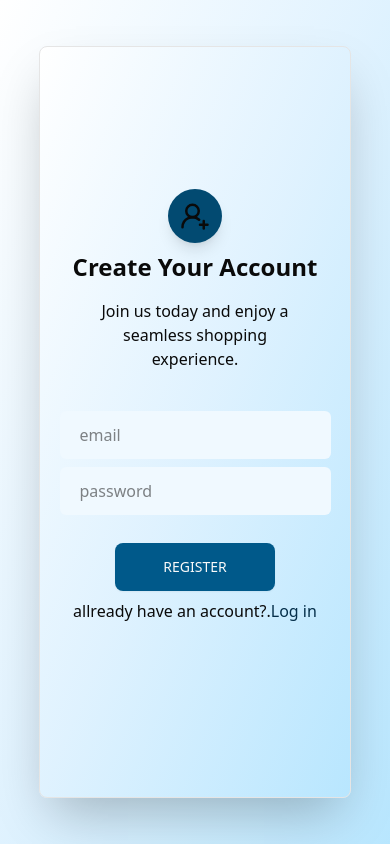
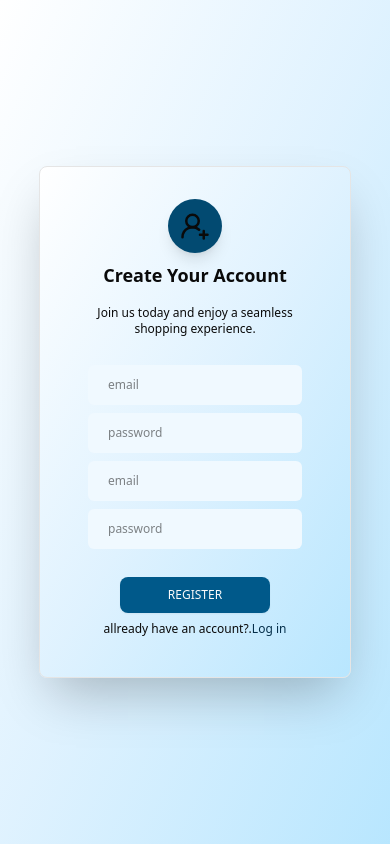
Before and after one commit to dalwadi1/Fashnova-ecom, a React (Vite) app: page /register in a window 390 px wide. Built offline with nearby package versions, Linux system fonts and the light colour scheme.

Commit message:
change auth pages

```diff
--- a/src/pages/authPages/Login.jsx
+++ b/src/pages/authPages/Login.jsx
@@ -6,22 +6,22 @@ import { Link } from 'react-router'
 const Login = () => {
     return (
         <div className='w-full h-screen flex items-center justify-center bg-gradient-to-br from-white via-sky-100 to-sky-200'>
-            <div className='max-w-[80vw] h-[89vh] flex flex-col items-center justify-center bg-gradient-to-br from-white via-sky-100 to-sky-200 shadow-2xl p-5 rounded-md border-1'>
-                <div className='flex items-center justify-center rounded-full bg-sky-900 shadow-lg p-3'>
+            <div className='max-w-[80vw] flex flex-col items-center justify-center bg-gradient-to-br from-white via-sky-100 to-sky-200 shadow-2xl p-2 rounded-md border-1'>
+                <div className='flex items-center justify-center rounded-full bg-sky-900 shadow-lg p-3 mt-3'>
                     <LogIn size={30} />
                 </div>
-                <h1 className='text-2xl font-bold py-2 '>Welcome Back!</h1>
-                <p className='max-w-[80vw] text-center px-5 py-2'>Login to your account to continue shopping and track your orders.</p>
-                <div className='w-full flex flex-col items-center justify-center gap-2 py-8'>
+                <h1 className='sm:text-2xl text-lg font-bold py-2'>Welcome Back!</h1>
+                <p className='max-w-[70vw] text-center px-5 py-2 sm:text-sm text-xs'>Login to your account to continue shopping and track your orders.</p>
+                <div className='w-full flex flex-col items-center justify-center gap-2 py-5'>
                     <div className=''>
-                        <input type="text" placeholder='email' className='bg-sky-50 px-5 py-3 rounded-sm' />
+                        <input type="text" placeholder='email' className='bg-sky-50 px-5 py-3 rounded-sm sm:text-sm text-xs' />
                     </div>
                     <div>
-                        <input type="text" placeholder='password' className='w-full bg-sky-50 px-5 py-3 rounded-sm' />
+                        <input type="text" placeholder='password' className='w-full bg-sky-50 px-5 py-3 rounded-sm sm:text-sm text-xs' />
                     </div>
 
-                    <Button className="bg-sky-800 hover:bg-sky-800 px-18 py-6 mt-5">LOG IN</Button>
-                    <p className='text-center'>Don't have an account?.<Link className='text-sky-950' to='/register'>Register</Link></p>
+                    <Button className="bg-sky-800 hover:bg-sky-800 px-18 sm:py-6 mt-5 sm:text-sm text-xs">LOG IN</Button>
+                    <p className='text-center sm:text-sm text-xs'>Don't have an account?.<Link className='text-sky-950' to='/register'>Register</Link></p>
                 </div>
             </div>
         </div>
--- a/src/pages/authPages/Register.jsx
+++ b/src/pages/authPages/Register.jsx
@@ -6,18 +6,20 @@ import { Link } from 'react-router'
 const Register = () => {
     return (
         <div className='w-full h-screen flex items-center justify-center bg-gradient-to-br from-white via-sky-100 to-sky-200'>
-            <div className='max-w-[80vw] h-[89vh] flex flex-col items-center justify-center bg-gradient-to-br from-white via-sky-100 to-sky-200 shadow-2xl p-5 rounded-md border-1'>
-                <div className='flex items-center justify-center rounded-full bg-sky-900 shadow-lg p-3'>
+            <div className='max-w-[80vw] flex flex-col items-center justify-center bg-gradient-to-br from-white via-sky-100 to-sky-200 shadow-2xl p-5 rounded-md border-1'>
+                <div className='flex items-center justify-center rounded-full bg-sky-900 shadow-lg p-3 mt-3'>
                     <UserRoundPlus size={30} />
                 </div>
-                <h1 className='text-2xl font-bold py-2 text-center'>Create Your Account</h1>
-                <p className='max-w-[80vw] text-center px-5 py-2'>Join us today and enjoy a seamless shopping experience.</p>
-                <div className=' flex flex-col items-center justify-center gap-2 py-8'>
-                    <input type="text" placeholder='email' className='bg-sky-50 px-5 py-3 rounded-sm' />
-                    <input type="text" placeholder='password' className='bg-sky-50 px-5 py-3 rounded-sm' />
+                <h1 className='sm:text-2xl text-lg font-bold py-2 text-center'>Create Your Account</h1>
+                <p className='max-w-[80vw] text-center px-5 py-2 sm:text-sm text-xs'>Join us today and enjoy a seamless shopping experience.</p>
+                <div className=' flex flex-col items-center justify-center gap-2 py-5'>
+                    <input type="text" placeholder='email' className='bg-sky-50 px-5 py-3 rounded-sm sm:text-sm text-xs' />
+                    <input type="text" placeholder='password' className='bg-sky-50 px-5 py-3 rounded-sm sm:text-sm text-xs' />
+                    <input type="text" placeholder='email' className='bg-sky-50 px-5 py-3 rounded-sm sm:text-sm text-xs' />
+                    <input type="text" placeholder='password' className='bg-sky-50 px-5 py-3 rounded-sm sm:text-sm text-xs' />
 
-                    <Button className="bg-sky-800 hover:bg-sky-800 px-12 py-6 mt-5">REGISTER</Button>
-                    <p>allready have an account?.<Link className='text-sky-950' to='/login'>Log in</Link></p>
+                    <Button className="bg-sky-800 hover:bg-sky-800 px-12 sm:py-6 mt-5 sm:text-sm text-xs">REGISTER</Button>
+                    <p className='sm:text-sm text-xs'>allready have an account?.<Link className='text-sky-950' to='/login'>Log in</Link></p>
                 </div>
             </div>
         </div>
```
